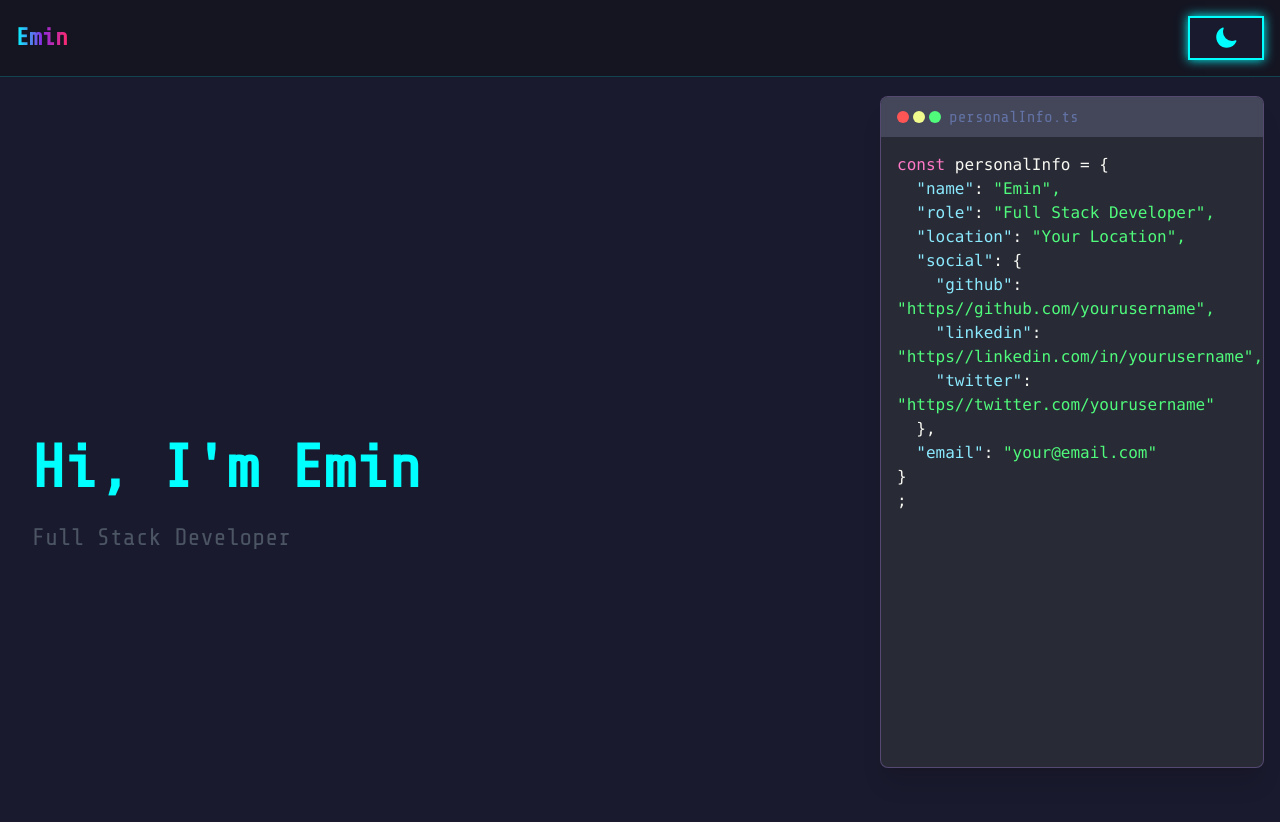
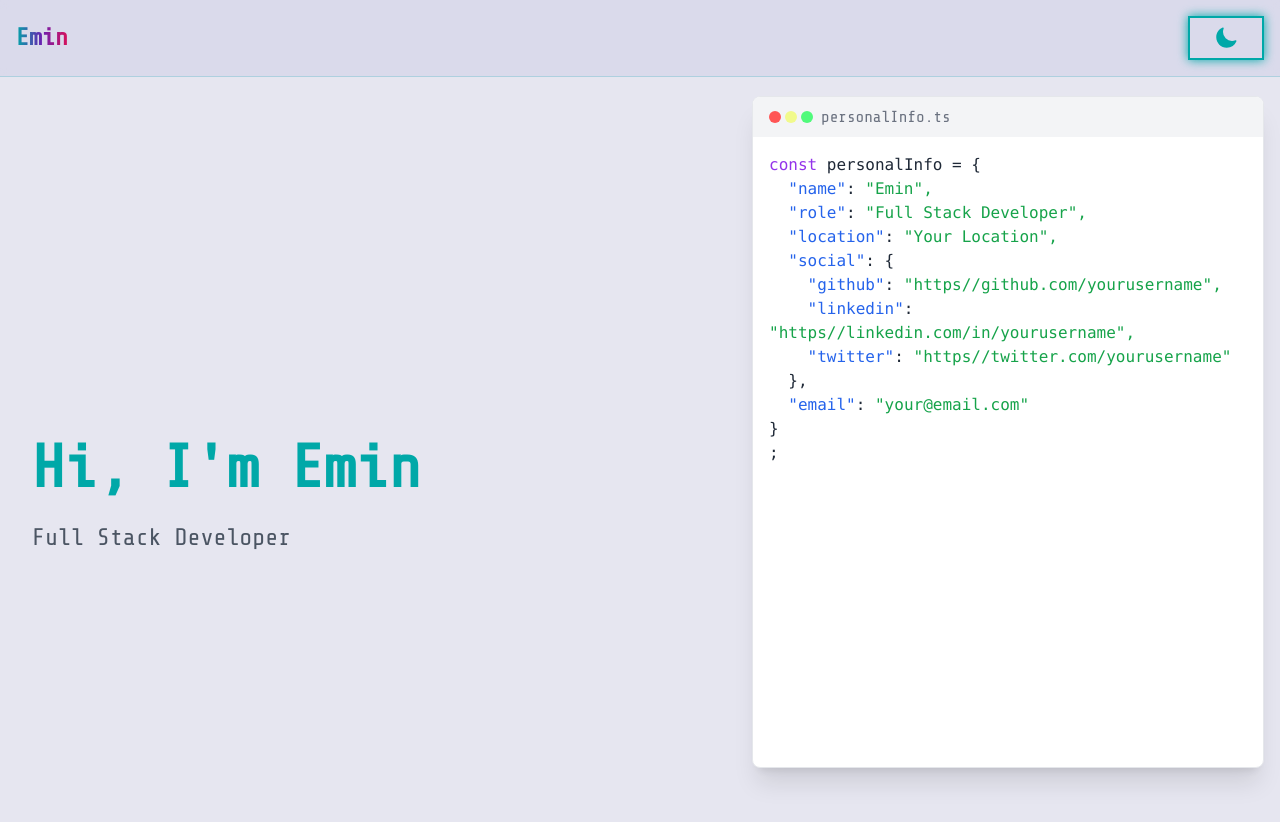
Before and after one commit to Ztaclie/emin-portfolio, a React (Vite) app: page / in a window 1280 px wide. Shown: the top 822 px of the page. Built offline with nearby package versions, Linux system fonts and the light colour scheme.

Commit message:
trying to fix light/dark mode

```diff
--- a/src/App.tsx
+++ b/src/App.tsx
@@ -14,13 +14,37 @@ function App() {
 
   return (
     <InfoProvider>
-      <div className="min-h-screen bg-cyber-dark text-cyber-neon">
-        <nav className="fixed w-full p-4 backdrop-blur-sm bg-cyber-darker/70 border-b border-cyber-neon/20 z-50">
+      <div
+        className={`min-h-screen ${
+          darkMode
+            ? "bg-cyber-dark-bg text-cyber-dark-neon"
+            : "bg-cyber-light-bg text-cyber-light-neon"
+        }`}
+      >
+        <nav
+          className={`fixed w-full p-4 backdrop-blur-sm z-50 border-b ${
+            darkMode
+              ? "bg-cyber-dark-darker/70 border-cyber-dark-neon/20"
+              : "bg-cyber-light-darker/70 border-cyber-light-neon/20"
+          }`}
+        >
           <div className="container mx-auto flex justify-between items-center">
-            <h1 className="text-2xl font-bold cyber-gradient-text">Emin</h1>
+            <h1
+              className={`text-2xl font-bold ${
+                darkMode
+                  ? "from-cyber-dark-neon via-cyber-dark-purple to-cyber-dark-pink"
+                  : "from-cyber-light-neon via-cyber-light-purple to-cyber-light-pink"
+              } bg-gradient-to-r bg-clip-text text-transparent`}
+            >
+              Emin
+            </h1>
             <button
               onClick={() => dispatch(toggleTheme())}
-              className="cyber-button"
+              className={`px-6 py-2 border-2 transition-all duration-300 ${
+                darkMode
+                  ? "border-cyber-dark-neon text-cyber-dark-neon hover:bg-cyber-dark-neon hover:text-cyber-dark-bg shadow-[0_0_10px_theme(colors.cyber-dark.neon)] hover:shadow-[0_0_20px_theme(colors.cyber-dark.neon)]"
+                  : "border-cyber-light-neon text-cyber-light-neon hover:bg-cyber-light-neon hover:text-cyber-light-bg shadow-[0_0_10px_theme(colors.cyber-light.neon)] hover:shadow-[0_0_20px_theme(colors.cyber-light.neon)]"
+              }`}
             >
               {darkMode ? (
                 <SunIcon className="h-6 w-6" />
@@ -31,7 +55,7 @@ function App() {
           </div>
         </nav>
 
-        <main className="container mx-auto pt-24 pr-[28rem]">
+        <main className="container mx-auto pt-24 pr-[32rem]">
           <IntroSection />
           <SkillsSection />
           <ProjectsSection />
--- a/src/components/Hero.tsx
+++ b/src/components/Hero.tsx
@@ -1,8 +1,10 @@
 import { FC } from "react";
 import { useInfo } from "../context/InfoContext";
+import { useAppSelector } from "../store/hooks";
 
 const Hero: FC = () => {
   const { info } = useInfo();
+  const darkMode = useAppSelector((state) => state.theme.darkMode);
 
   const formatWithSyntaxHighlight = (obj: any) => {
     // Remove currentlyViewing from displayed object
@@ -17,12 +19,28 @@ const Hero: FC = () => {
         const [key, ...value] = line.split(":");
         return (
           <span key={i}>
-            <span className="text-dracula-cyan">{key}</span>
-            <span className="text-dracula-foreground">:</span>
+            <span className={darkMode ? "text-dracula-cyan" : "text-blue-600"}>
+              {key}
+            </span>
+            <span
+              className={darkMode ? "text-dracula-foreground" : "text-gray-800"}
+            >
+              :
+            </span>
             {value.join(":").includes("{") || value.join(":").includes("[") ? (
-              <span className="text-dracula-foreground">{value}</span>
+              <span
+                className={
+                  darkMode ? "text-dracula-foreground" : "text-gray-800"
+                }
+              >
+                {value}
+              </span>
             ) : (
-              <span className="text-dracula-green">{value}</span>
+              <span
+                className={darkMode ? "text-dracula-green" : "text-green-600"}
+              >
+                {value}
+              </span>
             )}
             {"\n"}
           </span>
@@ -36,7 +54,10 @@ const Hero: FC = () => {
         line.includes("]")
       ) {
         return (
-          <span key={i} className="text-dracula-foreground">
+          <span
+            key={i}
+            className={darkMode ? "text-dracula-foreground" : "text-gray-800"}
+          >
             {line}
             {"\n"}
           </span>
@@ -52,24 +73,56 @@ const Hero: FC = () => {
   };
 
   return (
-    <div className="fixed top-24 right-4 w-96 h-[calc(100vh-8rem)]">
-      <div className="w-full h-full bg-dracula-background rounded-lg overflow-hidden shadow-xl border border-dracula-purple/30">
-        <div className="flex items-center gap-2 px-4 py-2 bg-dracula-current-line">
+    <div className="fixed top-24 right-4 w-[32rem] h-[calc(100vh-8rem)]">
+      <div
+        className={`w-full h-full ${
+          darkMode ? "bg-dracula-background" : "bg-white"
+        }
+                      rounded-lg overflow-hidden shadow-xl
+                      ${
+                        darkMode
+                          ? "border-dracula-purple/30"
+                          : "border-gray-200"
+                      } border`}
+      >
+        <div
+          className={`flex items-center gap-2 px-4 py-2
+                        ${
+                          darkMode ? "bg-dracula-current-line" : "bg-gray-100"
+                        }`}
+        >
           <div className="flex gap-1">
             <div className="w-3 h-3 rounded-full bg-dracula-red"></div>
             <div className="w-3 h-3 rounded-full bg-dracula-yellow"></div>
             <div className="w-3 h-3 rounded-full bg-dracula-green"></div>
           </div>
-          <span className="text-dracula-comment font-cyber">
+          <span
+            className={`font-cyber ${
+              darkMode ? "text-dracula-comment" : "text-gray-500"
+            }`}
+          >
             personalInfo.ts
           </span>
         </div>
         <div className="p-4 font-cyber overflow-y-auto h-[calc(100%-2.5rem)] custom-scrollbar">
           <pre className="whitespace-pre-wrap">
-            <span className="text-dracula-pink">const</span>
-            <span className="text-dracula-foreground"> personalInfo = </span>
+            <span
+              className={darkMode ? "text-dracula-pink" : "text-purple-600"}
+            >
+              const
+            </span>
+            <span
+              className={darkMode ? "text-dracula-foreground" : "text-gray-800"}
+            >
+              {" "}
+              personalInfo ={" "}
+            </span>
             {formatWithSyntaxHighlight(info)}
-            <span className="text-dracula-foreground">;</span>
+            <span
+              className={darkMode ? "text-dracula-foreground" : "text-gray-800"}
+            >
+              ;
+            </span>
           </pre>
         </div>
       </div>
--- a/src/index.css
+++ b/src/index.css
@@ -9,16 +9,15 @@
 }
 
 .custom-scrollbar::-webkit-scrollbar-track {
-  background: theme("colors.dracula.current-line");
+  @apply bg-cyber-light-darker dark:bg-cyber-dark-darker;
 }
 
 .custom-scrollbar::-webkit-scrollbar-thumb {
-  background: theme("colors.dracula.comment");
-  border-radius: 4px;
+  @apply bg-cyber-light-neon/30 dark:bg-cyber-dark-neon/30 rounded;
 }
 
 .custom-scrollbar::-webkit-scrollbar-thumb:hover {
-  background: theme("colors.dracula.purple");
+  @apply bg-cyber-light-neon/50 dark:bg-cyber-dark-neon/50;
 }
 
 @layer base {
@@ -29,20 +28,30 @@
 
 @layer components {
   .cyber-button {
-    @apply px-6 py-2 bg-cyber-dark border-2 border-cyber-neon text-cyber-neon
-           hover:bg-cyber-neon hover:text-cyber-dark transition-all duration-300
-           shadow-[0_0_10px_theme(colors.cyber.neon)] hover:shadow-[0_0_20px_theme(colors.cyber.neon)];
+    @apply px-6 py-2 border-2 transition-all duration-300;
+    @apply dark:border-cyber-dark-neon dark:text-cyber-dark-neon
+           dark:hover:bg-cyber-dark-neon dark:hover:text-cyber-dark-bg
+           dark:shadow-[0_0_10px_theme(colors.cyber-dark.neon)]
+           dark:hover:shadow-[0_0_20px_theme(colors.cyber-dark.neon)];
+    @apply border-cyber-light-neon text-cyber-light-neon
+           hover:bg-cyber-light-neon hover:text-cyber-light-bg
+           shadow-[0_0_10px_theme(colors.cyber-light.neon)]
+           hover:shadow-[0_0_20px_theme(colors.cyber-light.neon)];
   }
 
   .cyber-card {
-    @apply bg-cyber-darker border border-cyber-neon/30 rounded-lg p-6
-           shadow-[0_0_10px_theme(colors.cyber.neon/20)]
-           hover:shadow-[0_0_20px_theme(colors.cyber.neon/30)]
-           transition-all duration-300;
+    @apply p-6 rounded-lg transition-all duration-300;
+    @apply dark:bg-cyber-dark-darker dark:border-cyber-dark-neon/30
+           dark:shadow-[0_0_10px_theme(colors.cyber-dark.neon/20)]
+           dark:hover:shadow-[0_0_20px_theme(colors.cyber-dark.neon/30)];
+    @apply bg-cyber-light-darker border-cyber-light-neon/30
+           shadow-[0_0_10px_theme(colors.cyber-light.neon/20)]
+           hover:shadow-[0_0_20px_theme(colors.cyber-light.neon/30)];
   }
 
   .cyber-gradient-text {
-    @apply bg-gradient-to-r from-cyber-neon via-cyber-purple to-cyber-pink
-           bg-clip-text text-transparent;
+    @apply bg-clip-text text-transparent bg-gradient-to-r;
+    @apply dark:from-cyber-dark-neon dark:via-cyber-dark-purple dark:to-cyber-dark-pink;
+    @apply from-cyber-light-neon via-cyber-light-purple to-cyber-light-pink;
   }
 }
--- a/tailwind.config.js
+++ b/tailwind.config.js
@@ -4,13 +4,21 @@ export default {
   theme: {
     extend: {
       colors: {
-        cyber: {
+        "cyber-dark": {
           neon: "#0ff",
           pink: "#ff2a6d",
           purple: "#8a2be2",
           yellow: "#ffb800",
-          dark: "#1a1a2e",
+          bg: "#1a1a2e",
           darker: "#15151e",
+        },
+        "cyber-light": {
+          neon: "#00a8a8",
+          pink: "#d81159",
+          purple: "#6b1fb1",
+          yellow: "#cc9000",
+          bg: "#e6e6f0",
+          darker: "#d4d4e8",
         },
         dracula: {
           background: "#282a36",
```
